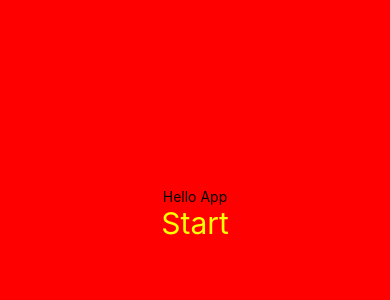
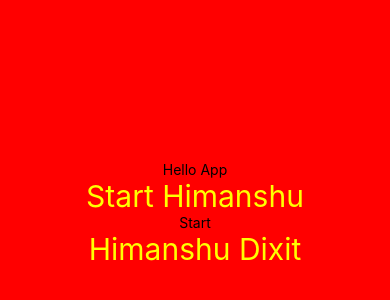
Before and after one commit to TheHimanshuDixit/React-Native-App, a React Native app: screen / in a window 390 px wide. Shown: the part 208-508 px from the top of the page. Built offline with nearby package versions, Linux system fonts and the light colour scheme.

Commit message:
some jsx concepts

```diff
--- a/src/screens/components/start.js
+++ b/src/screens/components/start.js
@@ -1,16 +1,28 @@
 import { StyleSheet, Text } from 'react-native';
 
 const Start = () => {
+
+  const a = "Himanshu";
+  const b = <Text>Start</Text>;
+
+  const getfullname = (fname, lname) => {
+    return fname + " " + lname;
+  }
+
   return (
-    <Text style={styles.textstyle}>Start</Text>
+    <>
+      <Text style={styles.textstyle}>Start {a}</Text>
+      {b}
+      <Text style={styles.textstyle}>{getfullname("Himanshu", "Dixit")}</Text>
+    </>
   )
 }
 
 const styles = StyleSheet.create({
-    textstyle: {
-        fontSize: 30,
-        color: 'yellow'
-    }
+  textstyle: {
+    fontSize: 30,
+    color: 'yellow'
+  }
 })
 
 export default Start;
```
